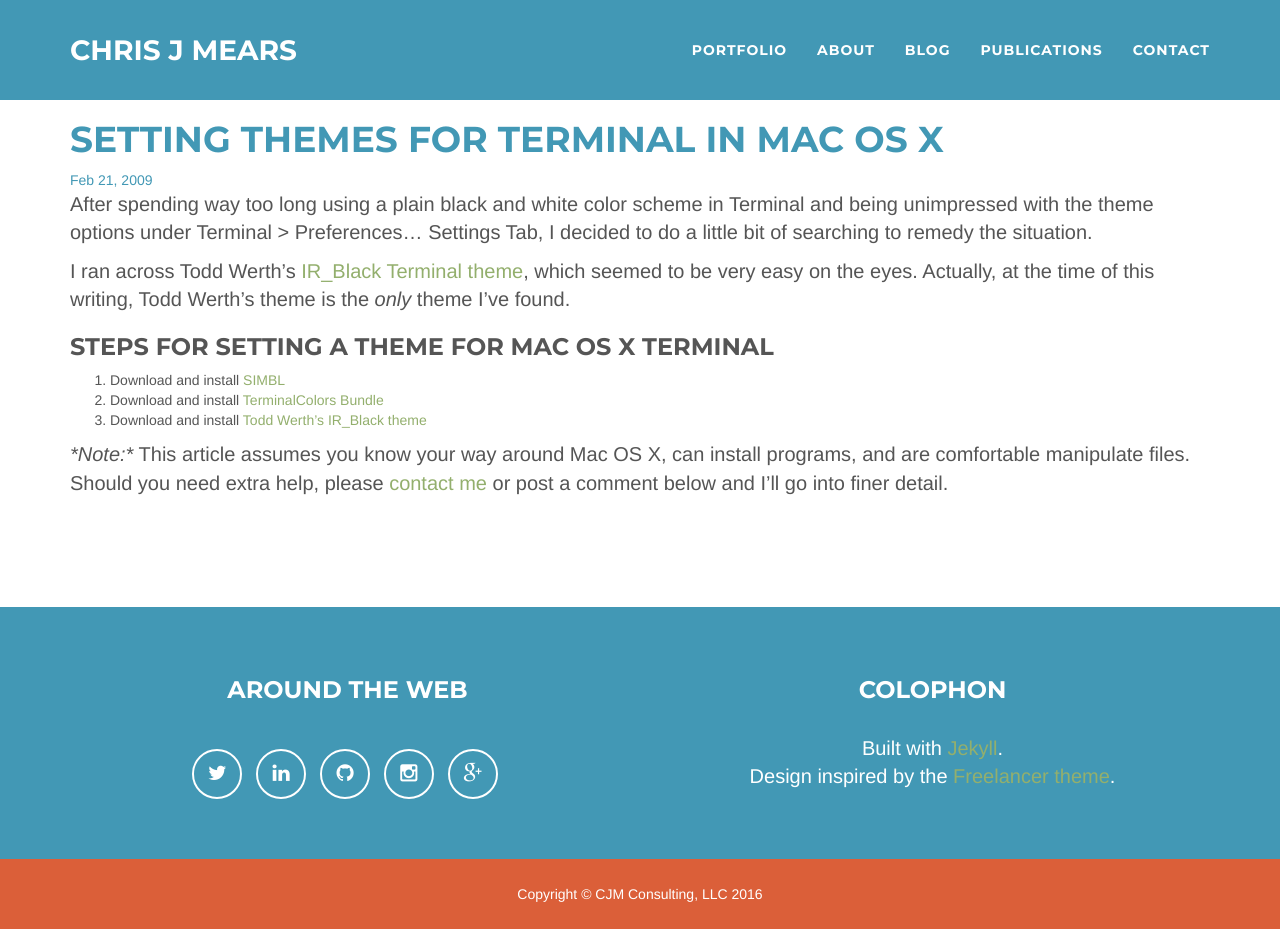
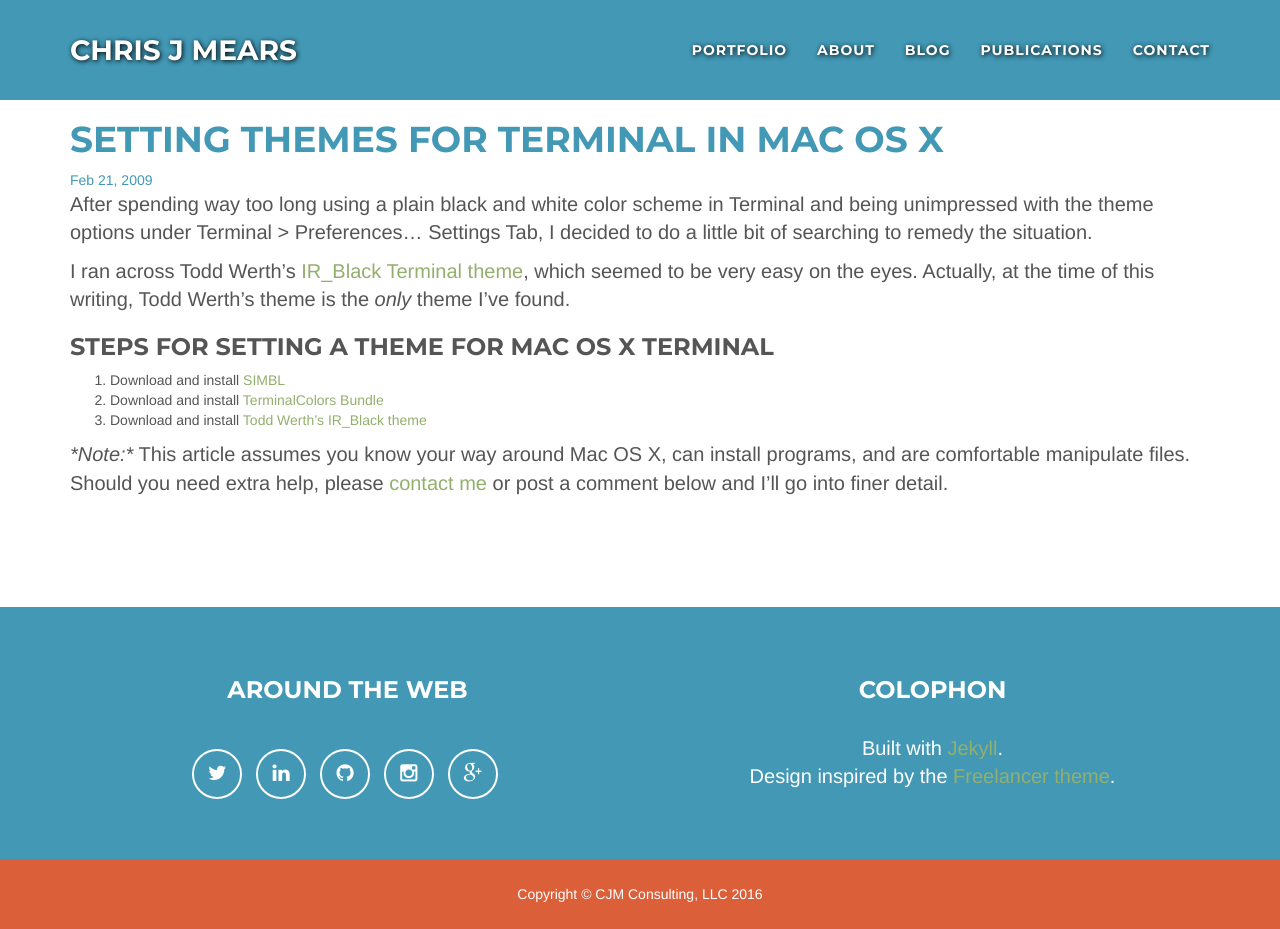
Before and after one commit to chrisjm/chrisjmears.com, a Jekyll site: the page built from _posts/2009-02-21-setting-themes-for-terminal-in-mac-os-x.markdown, in a window 1280 px wide and 929 px high. Built offline with Jekyll 4.4.1, drawn with Linux system fonts in a browser that asks for light colours.

Commit message:
Add shadow to navbar and branding

```diff
--- a/css/main.scss
+++ b/css/main.scss
@@ -254,6 +254,7 @@ fieldset[disabled] {
 	background-color: $color-secondary;
 	.navbar-brand {
 		color: $white;
+        text-shadow: black 1px 1px 5px;
 		&:hover {
 			color: $color-primary;
 		}
@@ -279,7 +280,8 @@ fieldset[disabled] {
   }
 	.navbar-nav>li>a {
 		color: $white;
-		&:hover {
+		text-shadow: black 1px 1px 5px;
+        &:hover {
 			color: $color-primary;
 		}
 		&:focus {
@@ -669,6 +671,11 @@ header {
   .profile-img {
     max-width: 250px;
     border-radius: 50%;
+    transition: all 0.25s ease-in-out;
+
+    &:hover {
+        box-shadow: black 0 0 50px;
+    }
   }
 
   .intro-text {
@@ -683,6 +690,10 @@ header {
     .skills {
       font-size: 1.25em;
       font-weight: 300;
+    }
+
+    .name, .skills {
+        text-shadow: black 1px 1px 5px;
     }
   }
 }
```
